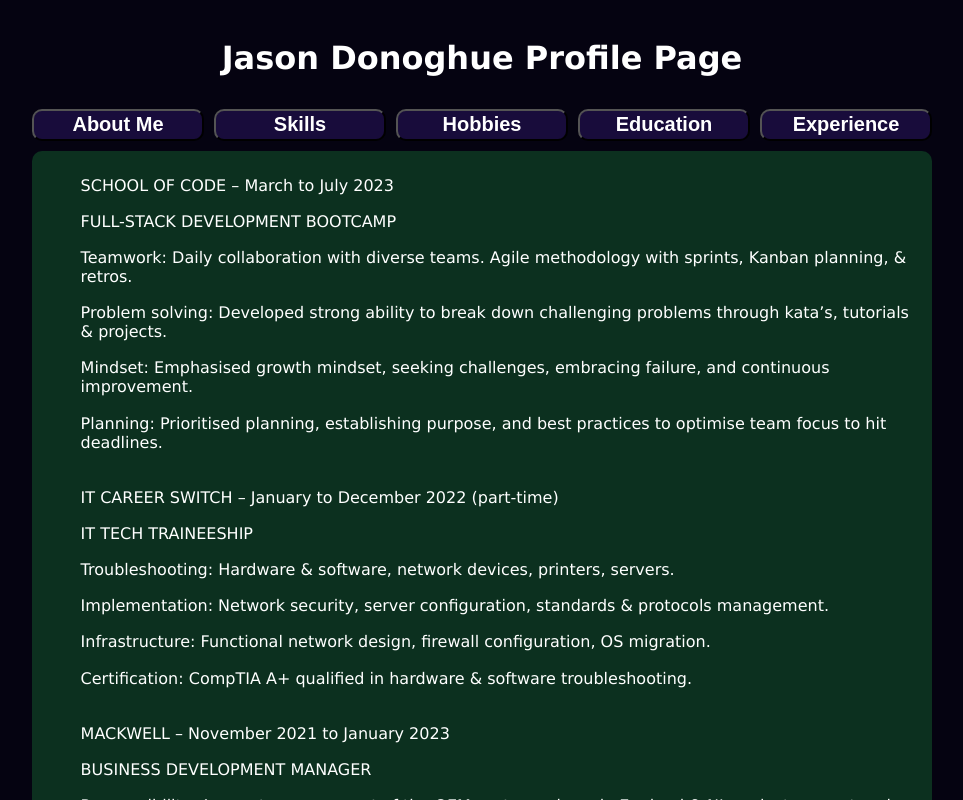
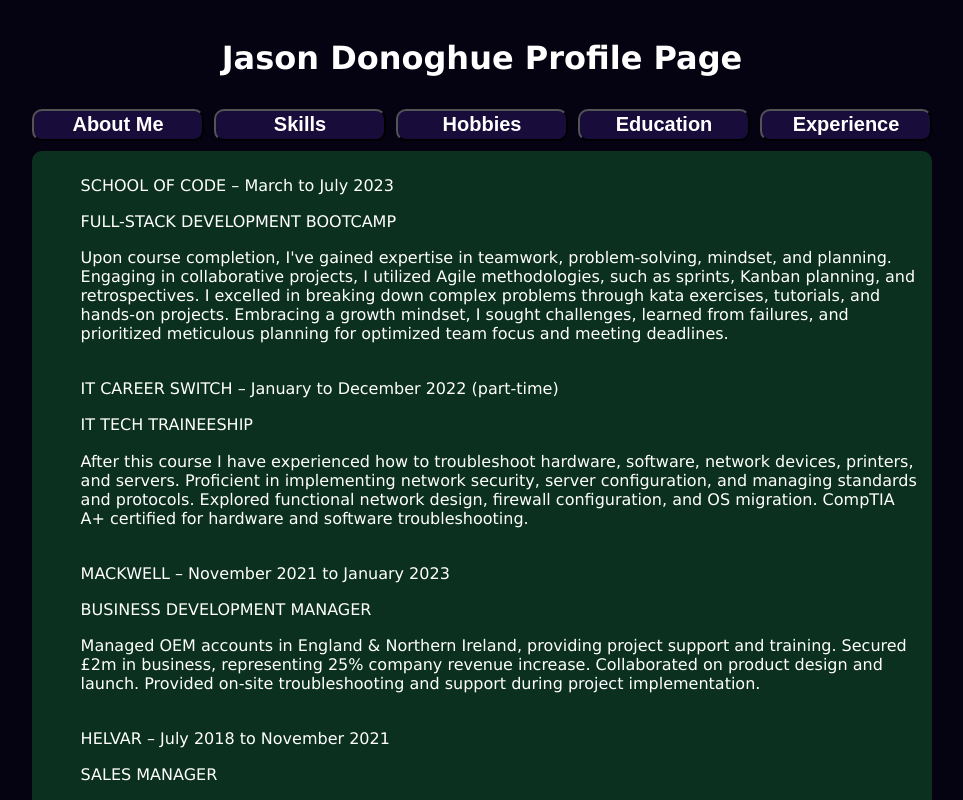
Before and after one commit to Jason5D/jasondonoghueprofilepage, a React (Create React App) app in the folder my_profile_page/: page / in a window 1280 px wide. Both pictures are taken after a click on the button "Experience". Shown: the top 800 px of the page, without its empty margins (158-1121 px from the left). Built offline with nearby package versions, Linux system fonts and the light colour scheme.

Commit message:
updated cv info

```diff
--- a/my_profile_page/src/App.css
+++ b/my_profile_page/src/App.css
@@ -100,13 +100,13 @@
 .studyosauruslink {
   grid-row: 5;
   grid-column: 2 / 7;
+  text-decoration: none;
 }
 
 .wisewalletkitchen {
   background-color: var(--darkgreen);
   display: flex;
   justify-content: right;
-  flex-direction: column;
   border-radius: 10px;
   width: 100%;
 }
@@ -114,6 +114,7 @@
 .wisewalletlink {
   grid-row: 6;
   grid-column: 2 / 7;
+  text-decoration: none;
 }
 
 .sportsday {
@@ -127,6 +128,7 @@
 .sportsdaylink {
   grid-row: 7;
   grid-column: 2 / 7;
+  text-decoration: none;
 }
 
 .bookclub {
@@ -140,6 +142,7 @@
 .bookclublink {
   grid-row: 8;
   grid-column: 2 / 7;
+  text-decoration: none;
 }
 
 .personalpantry {
@@ -153,6 +156,7 @@
 .personalpantrylink {
   grid-row: 9;
   grid-column: 2 / 7;
+  text-decoration: none;
 }
 
 .minecleaner {
@@ -166,13 +170,16 @@
 .minecleanerlink {
   grid-row: 10;
   grid-column: 2 / 7;
+  text-decoration: none;
 }
 
 .footer {
   grid-row: 11;
   grid-column: 1 / 8;
   display: flex;
-  justify-content: center;
+  justify-content: space-evenly;
+  align-items: flex-end;
+  font-style: italic;
 }
 
 h2,
--- a/my_profile_page/src/Footer.js
+++ b/my_profile_page/src/Footer.js
@@ -1,7 +1,9 @@
 export default function Footer() {
     return (
         <div className="footer">
-            <h4>Footer</h4>
+            <h5>My contact details:</h5>
+            <h5>07470870555</h5>
+            <h5>jason5donoghue@gmail.com</h5>
         </div>
     )
 }
--- a/my_profile_page/src/Render.js
+++ b/my_profile_page/src/Render.js
@@ -14,7 +14,7 @@
   ) {
     return (
       <div className="render">
-        <p>Choose from above for info about me...or take a look at my project below...</p>
+        <p>Above for info...or below for projects...</p>
       </div>
     );
   } else if (aboutMe !== null) {
@@ -81,20 +81,14 @@
           </div>
           <div>
             <p>
-              Teamwork: Daily collaboration with diverse teams. Agile
-              methodology with sprints, Kanban planning, & retros.
-            </p>
-            <p>
-              Problem solving: Developed strong ability to break down
-              challenging problems through kata’s, tutorials & projects.
-            </p>
-            <p>
-              Mindset: Emphasised growth mindset, seeking challenges, embracing
-              failure, and continuous improvement.
-            </p>
-            <p>
-              Planning: Prioritised planning, establishing purpose, and best
-              practices to optimise team focus to hit deadlines.
+              Upon course completion, I've gained expertise in teamwork,
+              problem-solving, mindset, and planning. Engaging in collaborative
+              projects, I utilized Agile methodologies, such as sprints, Kanban
+              planning, and retrospectives. I excelled in breaking down complex
+              problems through kata exercises, tutorials, and hands-on projects.
+              Embracing a growth mindset, I sought challenges, learned from
+              failures, and prioritized meticulous planning for optimized team
+              focus and meeting deadlines.
             </p>
           </div>
           <br />
@@ -104,20 +98,12 @@
           </div>
           <div>
             <p>
-              Troubleshooting: Hardware & software, network devices, printers,
-              servers.
-            </p>
-            <p>
-              Implementation: Network security, server configuration, standards
-              & protocols management.
-            </p>
-            <p>
-              Infrastructure: Functional network design, firewall configuration,
-              OS migration.
-            </p>
-            <p>
-              Certification: CompTIA A+ qualified in hardware & software
-              troubleshooting.
+              After this course I have experienced how to troubleshoot hardware,
+              software, network devices, printers, and servers. Proficient in
+              implementing network security, server configuration, and managing
+              standards and protocols. Explored functional network design,
+              firewall configuration, and OS migration. CompTIA A+ certified for
+              hardware and software troubleshooting.
             </p>
           </div>
           <br />
@@ -127,20 +113,11 @@
           </div>
           <div>
             <p>
-              Responsibility: Account management of the OEM customer base in
-              England & NI, project support and training.
-            </p>
-            <p>
-              Commercials: Secured £2m business, 25% of company total, increase
-              from last year.
-            </p>
-            <p>
-              Product design: Collaborated across all levels for product
-              development & new product launch.
-            </p>
-            <p>
-              Site support: Troubleshooting & fixing issues in project
-              implementation & technology setup.
+              Managed OEM accounts in England & Northern Ireland, providing
+              project support and training. Secured £2m in business,
+              representing 25% company revenue increase. Collaborated on product
+              design and launch. Provided on-site troubleshooting and support
+              during project implementation.
             </p>
           </div>
           <br />
@@ -150,22 +127,13 @@
           </div>
           <div>
             <p>
-              Commercials: Oversaw £1.5m for key accounts, supporting sales and
-              technical support teams.
-            </p>
-            <p>
-              Training: Conducted internal and customer/industry training
-              sessions, showcasing, and explaining new technology.
-            </p>
-            <p>
-              Cooperation: Collaborated across teams and departments, including
-              third-party contractors for large projects.
-            </p>
-            <p>
-              Critical thinking – Employed strategic thinking for contract,
-              pricing, and project management, emphasising business
-              relationships, conflict resolution and key relationship
-              management.
+              Managed £1.5m for key accounts, supporting sales and technical
+              teams. Conducted training sessions for internal and external
+              audiences, showcasing new technology. Collaborated across teams,
+              including third-party contractors, for successful project
+              execution. Employed critical thinking for contract, pricing, and
+              project management, emphasizing business relationships and
+              conflict resolution.
             </p>
           </div>
           <br />
@@ -175,20 +143,10 @@
           </div>
           <div>
             <p>
-              Partnerships: Supported different teams within the company through
-              tech demo’s & designing lighting systems.
-            </p>
-            <p>
-              Innovating ideas: Found solutions for unsolved problems by
-              thinking creatively & developing new approaches.
-            </p>
-            <p>
-              Organising projects: Created technical schematics, estimates &
-              project plans to ensure timely delivery of objectives.
-            </p>
-            <p>
-              Communication – Presented & collaborated with diverse teams,
-              engaging potential customers to discuss technology.
+              Supported teams through tech demos & lighting system design. Found
+              innovative solutions by thinking creatively. Organized projects
+              with technical schematics, estimates, and plans. Effective
+              communication with diverse teams and potential customers.
             </p>
           </div>
           <br />
@@ -198,20 +156,10 @@
           </div>
           <div>
             <p>
-              Teamwork: Fostered partnerships with multiple companies to achieve
-              shared goals and mutual success.
-            </p>
-            <p>
-              Business Development: Cultivated relationships with key customers,
-              aligning their needs with innovative products.
-            </p>
-            <p>
-              Disciplined: Exhibited strong organisation skills &
-              self-discipline in managing customer relationships.
-            </p>
-            <p>
-              Planning: Strategically coordinated product-focused seminars,
-              meticulously organising all aspects of the event.
+              Fostered partnerships with companies, aligning customer needs with
+              innovative products. Exhibited strong organisation and discipline
+              in customer relationship management. Strategically coordinated and
+              organized successful product-focused seminars.
             </p>
           </div>
           <br />
@@ -221,20 +169,11 @@
           </div>
           <div>
             <p>
-              Management: Across a region of the UK was responsible for 79
-              accounts, the products purchased and any issues.
-            </p>
-            <p>
-              Support: Assisted team members and account sales teams, ensuring
-              smooth operations.
-            </p>
-            <p>
-              Flexible attitude: Adapted to economic strains, difficult
-              customers, and changing products.
-            </p>
-            <p>
-              Determination: Maintained projects and customer base despite
-              company challenges.
+              Managed UK region with 79 accounts, handling purchases and issue
+              resolution. Supported team members and account sales teams for
+              smooth operations. Adapted flexibly to economic strains, difficult
+              customers, and changing products. Maintained projects and customer
+              base despite company challenges.
             </p>
           </div>
         </ul>
--- a/my_profile_page/src/Studyosaurus.js
+++ b/my_profile_page/src/Studyosaurus.js
@@ -4,7 +4,6 @@
        <a className="studyosauruslink" href="https://studyosaurus.netlify.app/" target="_blank" rel="noopener noreferrer">
          <button className="studyosaurus">
            <h3>Studyosaurus, your one stop shop for bootcamp resources!</h3>
-           <p>Click here to see deployment...</p>
          </button>
        </a>
      );
--- a/my_profile_page/src/WiseWalletKitchen.js
+++ b/my_profile_page/src/WiseWalletKitchen.js
@@ -1,10 +1,14 @@
 export default function WiseWalletKitchen() {
-    return (
-        <a className="wisewalletlink" href="https://wisewalletkitchen.netlify.app/" target="_blank" rel="noopener noreferrer">
-        <button className="wisewalletkitchen">
-            <h3>WiseWalletKitchen, follow our budget recipes and save money!</h3>
-            <p>Click here to see deployment...</p>
-        </button>
-        </a>
-    )
+  return (
+    <a
+      className="wisewalletlink"
+      href="https://wisewalletkitchen.netlify.app/"
+      target="_blank"
+      rel="noopener noreferrer"
+    >
+      <button className="wisewalletkitchen">
+        <h3>WiseWalletKitchen, follow our budget recipes and save money!</h3>
+      </button>
+    </a>
+  );
 }
```
